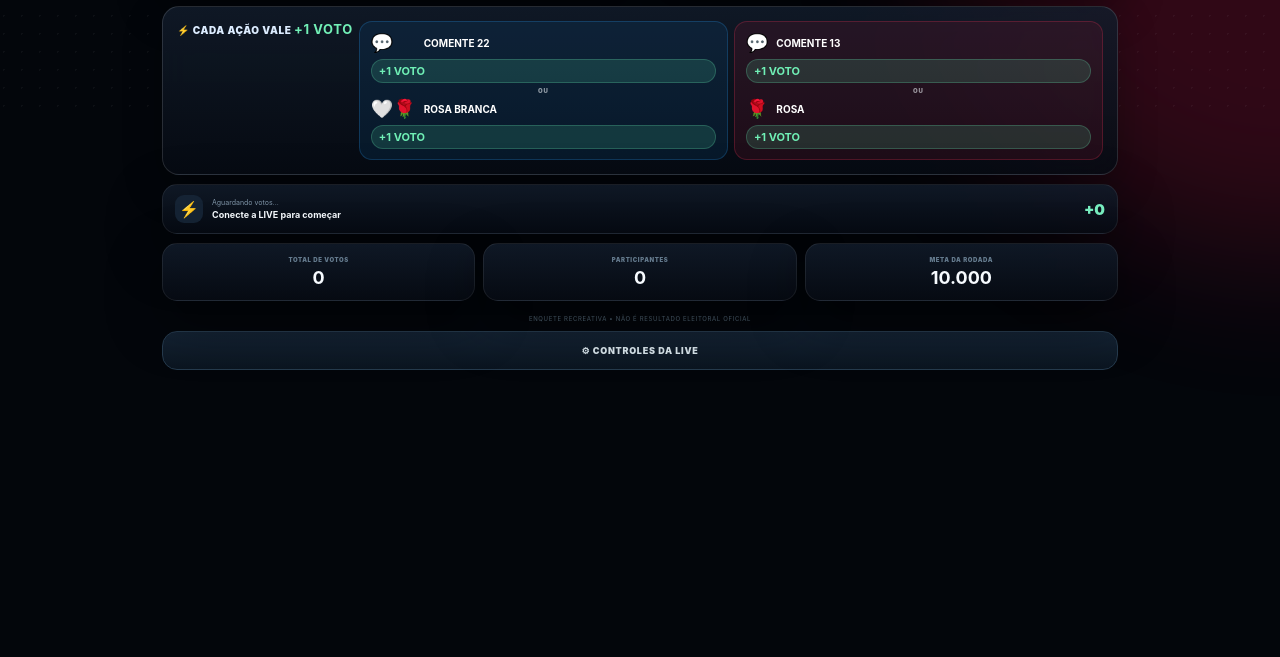
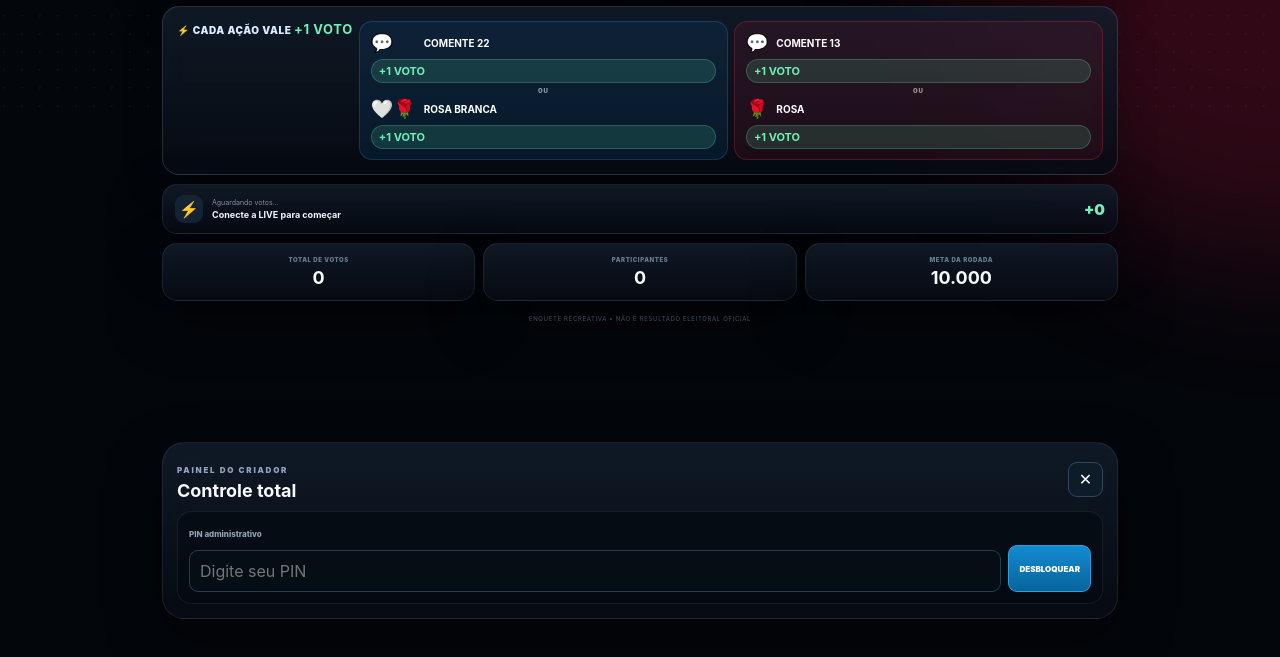
Before and after one commit to brabounico6-a/urna-live-tiktok, a website: page public/index.html in a window 1280 px wide. Shown: the part 690-1347 px from the top of the page. Before the commit the page ends 1130 px from the top, so only its background shows below. Drawn offline with nearby package versions, Linux system fonts and the light colour scheme.

Commit message:
Mostrar painel da live no final da pagina

```diff
--- a/public/index.html
+++ b/public/index.html
@@ -5,7 +5,7 @@
   <meta name="viewport" content="width=device-width, initial-scale=1, viewport-fit=cover">
   <meta name="theme-color" content="#05070d">
   <title>Urna Live Pro</title>
-  <link rel="stylesheet" href="/style.css?v=layout-fix-20"bg-glow glow-left"></div>
+  <link rel="stylesheet" href="/style.css?v=painel-bottom-1"bg-glow glow-left"></div>
   <div class="bg-glow glow-right"></div>
   <div class="noise"></div>
 
--- a/public/style.css
+++ b/public/style.css
@@ -699,3 +699,44 @@ button,input,textarea{font:inherit}.hidden{display:none!important}
     width:50% !important;
   }
 }
+
+
+/* TESTE DEFINITIVO DO PAINEL - SEM BOTÃO */
+
+#adminToggle{
+  display:none !important;
+}
+
+#adminPanel,
+#adminPanel.hidden{
+  display:block !important;
+  position:relative !important;
+  visibility:visible !important;
+  opacity:1 !important;
+  pointer-events:auto !important;
+
+  width:100% !important;
+  box-sizing:border-box !important;
+
+  margin-top:120px !important;
+  margin-bottom:80px !important;
+
+  z-index:10 !important;
+}
+
+#authBox{
+  display:block !important;
+}
+
+#adminPanel button,
+#adminPanel input,
+#adminPanel textarea,
+#adminPanel label{
+  pointer-events:auto !important;
+  touch-action:manipulation !important;
+}
+
+/* depois que colocar o PIN, aparecem as funções */
+#adminContent:not(.hidden){
+  display:block !important;
+}
```
